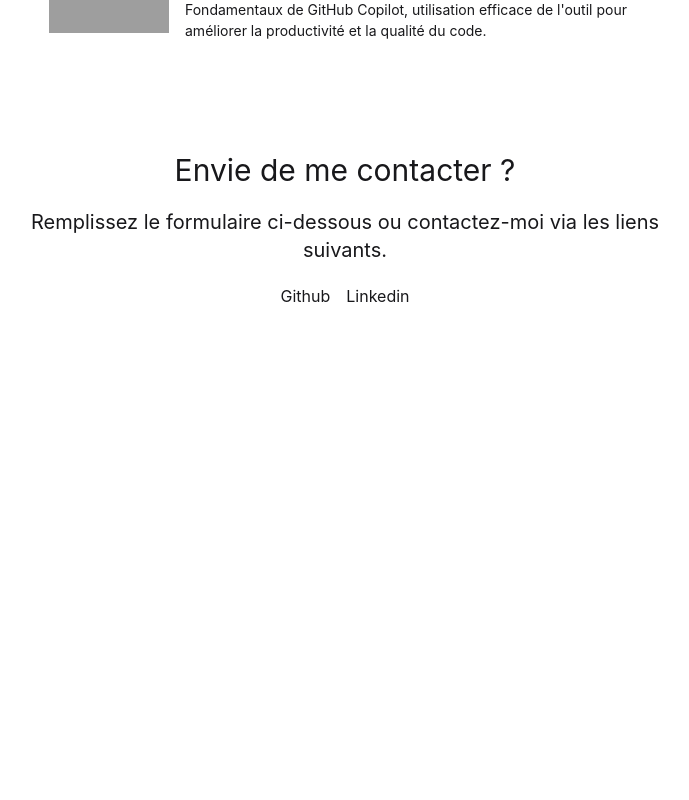
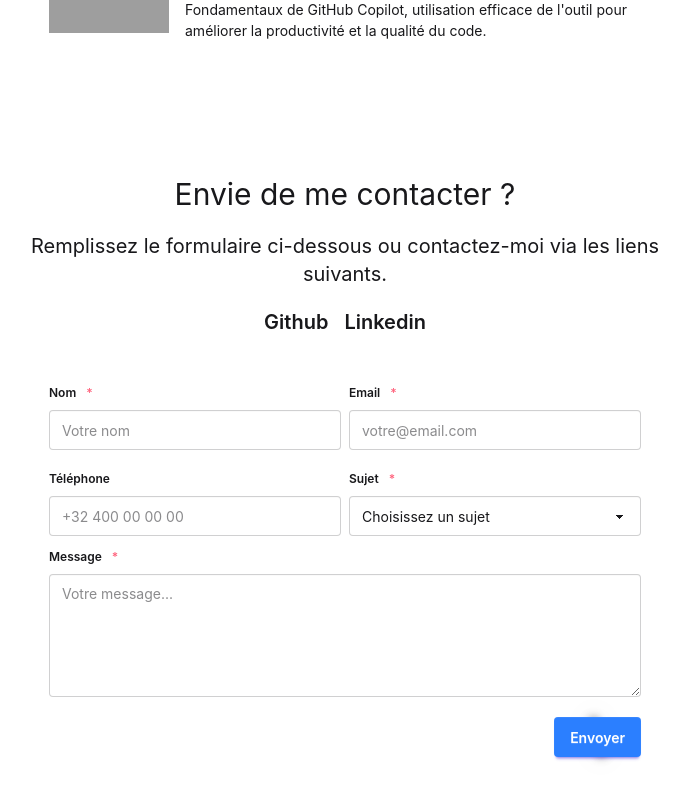
Before and after one commit to h0livier/nuxt-portfolio, a Nuxt app: page / in a window 1280 px wide. Shown: the part 2558-3358 px from the top of the page, without its empty margins (295-984 px from the left). Before the commit the page ends 2946 px from the top, so only its background shows below. Built offline with nearby package versions, Linux system fonts and the light colour scheme; grey boxes are pictures that could not be loaded.

Commit message:
contact form style

```diff
--- a/components/ContactForm.vue
+++ b/components/ContactForm.vue
@@ -44,27 +44,33 @@ function validate(): boolean {
     return true
 }
 
-const mailtoBody = computed(() => {
-    const phonePart = form.phone ? ` - ${form.phone}` : ''
-    return `${t('contact.mailFrom')} ${form.name} (${form.email})${phonePart}\n\n${form.message}`
-})
-
-function handleSubmit() {
+async function handleSubmit() {
     submitted.value = true
     if (!validate()) return
 
-    const mailtoLink = `mailto:olivier.hayot.dev@gmail.com?subject=${encodeURIComponent(form.subject)}&body=${encodeURIComponent(mailtoBody.value)}`
-    window.open(mailtoLink)
+    const result = await fetch('http://localhost:7071/api/PostMessage', {
+        method: 'POST',
+        headers: { 'Content-Type': 'application/json' },
+        body: JSON.stringify(form),
+    })
+
+    if(result.ok) {
+        console.log('Message sent successfully', result)
         success.value = true
         Object.assign(form, { name: '', email: '', phone: '', subject: '', message: '' })
         Object.keys(errors).forEach(key => delete errors[key])
         submitted.value = false
+    } else {
+        const errorData = await result.json()
+        if (errorData.errors) {
+            Object.assign(errors, errorData.errors)
+        }
+    }
 }
 </script>
 <template>
-    <div class="card bg-base-200 shadow-md w-full">
+    <div class="card w-full">
         <div class="card-body">
-            <h3 class="card-title text-2xl mb-4">{{ $t('contact.formTitle') }}</h3>
             <div v-if="success" role="alert" class="alert alert-success mb-4">
                 <svg xmlns="http://www.w3.org/2000/svg" class="h-6 w-6 shrink-0 stroke-current" fill="none" viewBox="0 0 24 24">
                     <path stroke-linecap="round" stroke-linejoin="round" stroke-width="2" d="M9 12l2 2 4-4m6 2a9 9 0 11-18 0 9 9 0 0118 0z" />
@@ -113,9 +119,11 @@ function handleSubmit() {
                     required
                 />
                 <div class="card-actions justify-end mt-4">
+                    <div class="aura aura-dual aura-xs duration-10000">
                         <button type="submit" class="btn btn-primary bg-blue-500 border-0 shadow-blue-300 text-white">
                             {{ $t('contact.submit') }}
                         </button>
+                    </div>
                 </div>
             </form>
         </div>
--- a/pages/index.vue
+++ b/pages/index.vue
@@ -81,14 +81,14 @@ const cvPrintOptions = reactive({
                     </a>
                 </div>
             </div>
-            <div class="flex flex-col items-center gap-5 my-20">
+            <div class="flex flex-col items-center my-26">
                 <h2 class="text-3xl">{{ $t("getInTouchTitle") }}</h2>
-                <p class="text-center text-xl">{{ $t("getInTouchText") }}</p>
+                <p class="text-center text-xl py-5">{{ $t("getInTouchText") }}</p>
                 <p class="flex gap-4">
-                    <NuxtLink href="https://github.com/h0livier">Github</NuxtLink>
-                    <NuxtLink href="https://www.linkedin.com/in/olivier-hayot/">Linkedin</NuxtLink>
+                    <NuxtLink class="text-xl font-semibold hover:underline" href="https://github.com/h0livier">Github</NuxtLink>
+                    <NuxtLink class="text-xl font-semibold hover:underline" href="https://www.linkedin.com/in/olivier-hayot/">Linkedin</NuxtLink>
                 </p>
-                <!--<ContactForm class="w-full mt-4" />-->
+                <ContactForm class="w-full mt-4" />
             </div>
         </div>
     </div>
```
Lines whose indentation alone changed are shown as unchanged.
